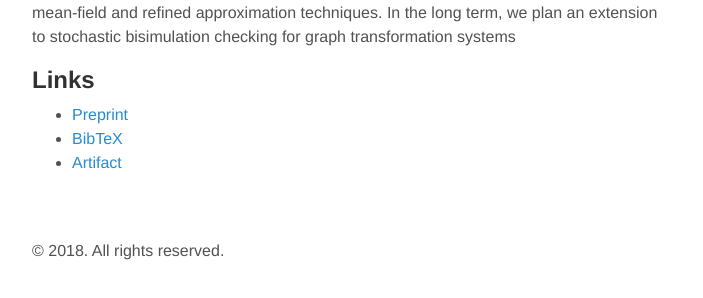
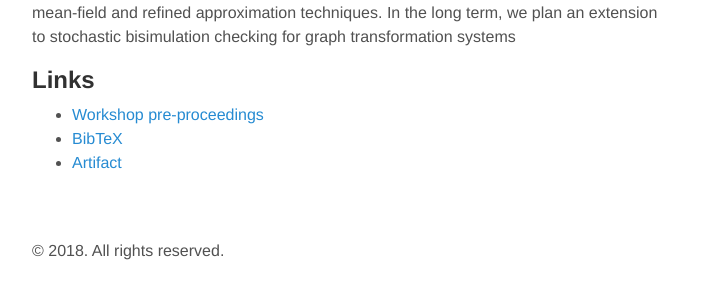
Before and after one commit to sstucki/sstucki.github.io, a Jekyll site: the page built from pubs/_posts/2015-05-15-DanosHHS15memo.md, in a window 1280 px wide. Shown: the part 425-723 px from the top of the page, without its empty margins (288-991 px from the left). Built offline with Jekyll 4.4.1, drawn with Linux system fonts in a browser that asks for light colours.

Commit message:
Update link to MeMo'15 pre-proceedings.

```diff
--- a/pubs/_posts/2015-05-15-DanosHHS15memo.md
+++ b/pubs/_posts/2015-05-15-DanosHHS15memo.md
@@ -12,7 +12,7 @@
 copynote:
   "Grenoble, June 5, 2015, part of  DisCoTec '15"
 links:
-  Preprint: http://webconf.inrialpes.fr/wp-content/uploads/sites/9/2015/06/memo2015-preproc.pdf#page=37
+  Workshop pre-proceedings: http://users.dimi.uniud.it/~marino.miculan/Papers/MeMo15-preproc.pdf
   BibTeX: /bib/DanosHHS15memo.bib
   Artifact: https://github.com/rhz/graph-rewriting
 ---
```
